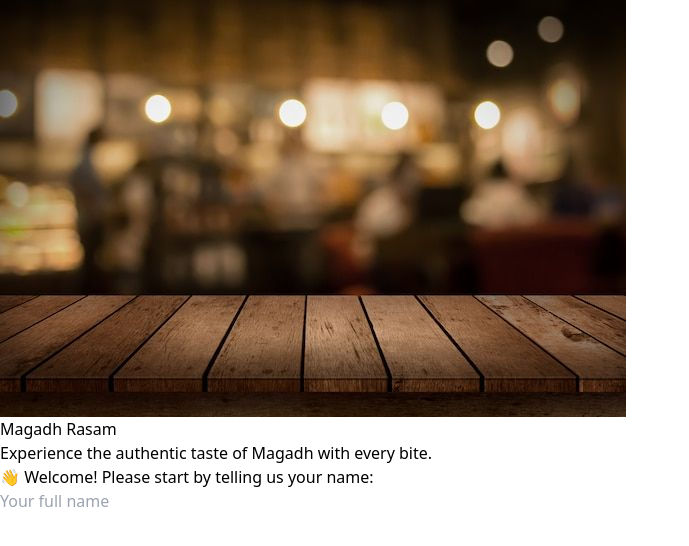
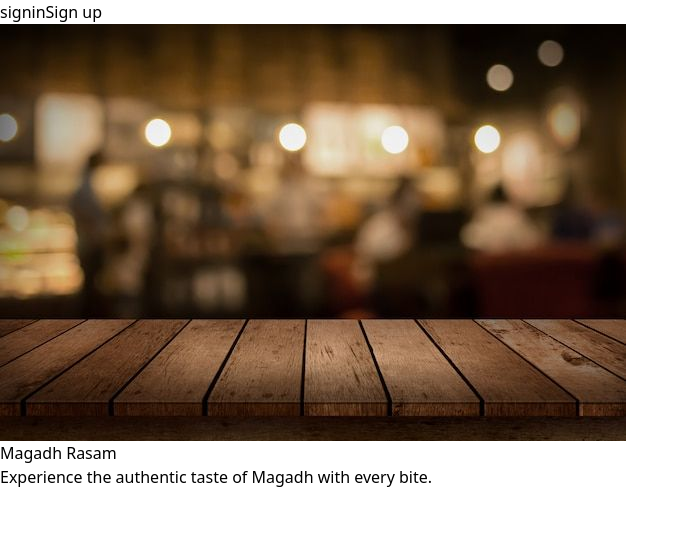
Before and after one commit to anandspaces/magadh-rasam, a React (Vite) app in the folder frontend/: page / in a window 1280 px wide. Shown: the top 546 px of the page, without its empty margins (0-689 px from the left). Built offline with nearby package versions, Linux system fonts and the light colour scheme.

Commit message:
added login form

```diff
--- a/frontend/src/components/Navbar.tsx
+++ b/frontend/src/components/Navbar.tsx
@@ -0,0 +1,21 @@
+import { useNavigate } from "react-router-dom"
+
+export default function Navbar() {
+  const navigate = useNavigate();
+  return (
+    <div className="flex justify-between items-center py-4 px-8 bg-white shadow-md">
+      <button
+        className="rounded bg-orange-600 px-4 py-2 font-medium text-white"
+        onClick={() => navigate('/login')}
+      >
+        signin
+      </button>
+      <button
+        className="rounded bg-orange-600 px-4 py-2 font-medium text-white"
+        onClick={() => navigate('/signup')}
+      >
+        Sign up
+      </button>
+    </div>
+  )
+}
--- a/frontend/src/pages/Home.tsx
+++ b/frontend/src/pages/Home.tsx
@@ -1,9 +1,23 @@
+import { useNavigate } from "react-router-dom";
 import image from "../assets/wallpaper1.jpg";
 import Login from "./Login";
+import Navbar from "../components/Navbar";
 
 const Home = () => {
+  const navigate = useNavigate();
+
+  function handleSubmit(e:any) {
+    e.preventDefault();
+
+    navigate('/menu')
+  }
+  function handleContinue(e:any) {
+    e.preventDefault();
+    navigate('/menu')
+  }
   return (
     <div className="relative">
+      <Navbar />
       <img src={image} alt="wallpaper" className="w-full h-auto" />
       <div className="absolute inset-0 flex flex-col items-center justify-center text-center text-white">
         <h1 className="mb-4 text-3xl sm:text-6xl font-semibold md:text-6xl">
@@ -14,9 +28,6 @@ const Home = () => {
             </span>
         </h1>
       </div>
-      <div className="my-10 px-4 text-center sm:my-16">
-        <Login />
-      </div>
     </div>
   );
 };
--- a/frontend/src/pages/Login.tsx
+++ b/frontend/src/pages/Login.tsx
@@ -3,21 +3,18 @@ import { useNavigate } from "react-router-dom";
 
 const Login = () => {
   const [username, setUsername] = useState("");
+  const [email, setEmail] = useState("");
   const navigate = useNavigate();
 
   function handleSubmit(e:any) {
     e.preventDefault();
-    if (!username) return;
+    if (!username && !email) return;
 
     navigate('/menu')
   }
 
   return (
-    <form onSubmit={handleSubmit}>
-      <p className="mb-4 text-stone-600 md:text-base">
-        👋 Welcome! Please start by telling us your name:
-      </p>
-
+    <form className="flex flex-col items-center justify-center" onSubmit={handleSubmit}>
       <input
         type="text"
         placeholder="Your full name"
@@ -25,14 +22,16 @@ const Login = () => {
         onChange={(e) => setUsername(e.target.value)}
         className="mb-4 w-2/3 sm:w-1/2 rounded-md border border-stone-200 p-2 focus:outline-none focus:ring focus:ring-orange-500"
       />
-
-      {username !== "" && (
-        <div>
+      <input
+        type="email"
+        placeholder="Email"
+        value={email}
+        onChange={(e) => setEmail(e.target.value)}
+        className="mb-4 w-2/3 sm:w-1/2 rounded-md border border-stone-200 p-2 focus:outline-none focus:ring focus:ring-orange-500"
+      />
           <button className="rounded bg-orange-600 px-4 py-2 font-medium text-white">
-            Start ordering
+            sign up
           </button>
-        </div>
-      )}
     </form>
   );
 };
```
